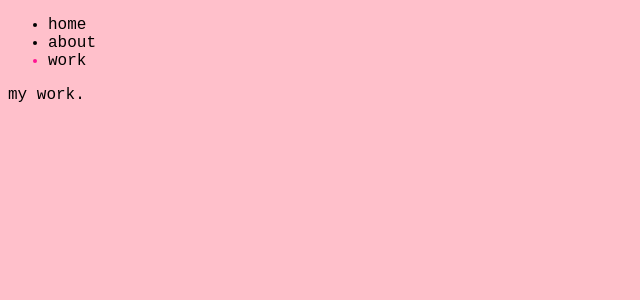
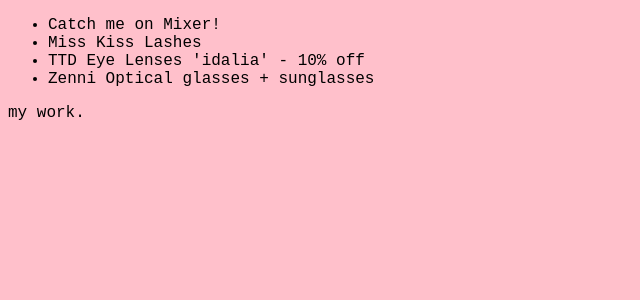
Before and after one commit to daniellaidalia/portfolio, a Jekyll site: the page built from work.html, in a window 1280 px wide. Shown: the top 300 px of the page, without its empty margins (0-640 px from the left). Built offline with Jekyll 4.4.1, drawn with Linux system fonts in a browser that asks for light colours.

Commit message:
Update navigation.yaml

```diff
--- a/_data/navigation.yaml
+++ b/_data/navigation.yaml
@@ -1,6 +1,8 @@
-- name: home
-  link: /
-- name: about
-  link: /about/
-- name: work
-  link: /work/
+- name: Catch me on Mixer!
+  link: http://www.mixer.com/daliabolical
+- name: Miss Kiss Lashes
+  link: https://amzn.to/2XrtqJI
+- name: TTD Eye Lenses 'idalia' - 10% off
+  link: http://ttdeye.com?aff=7800
+- name: Zenni Optical glasses + sunglasses
+  link: http://bit.ly/2IscZIK
```
